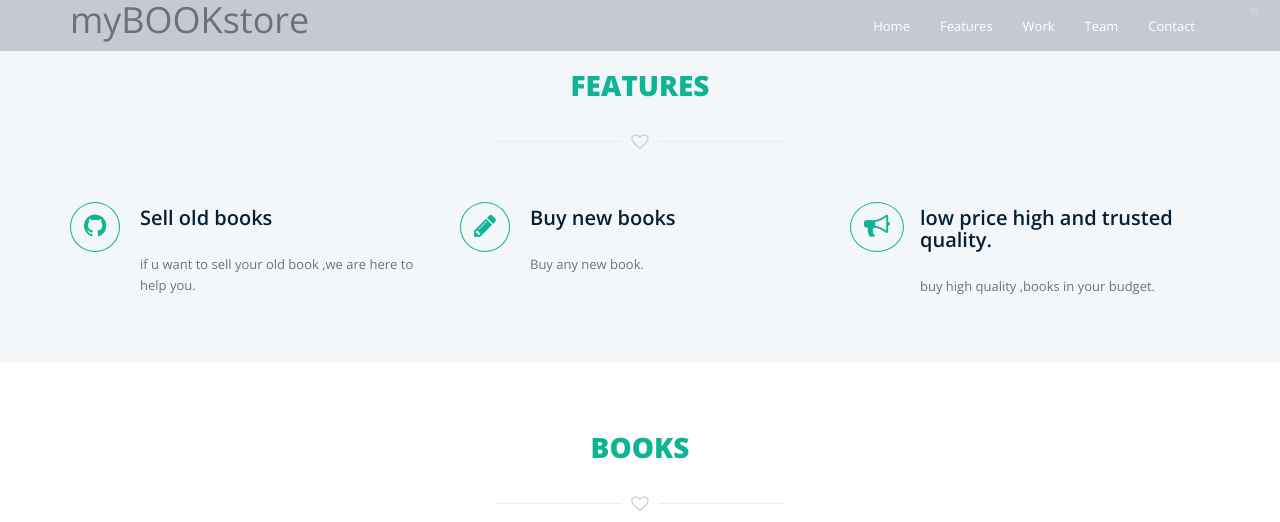
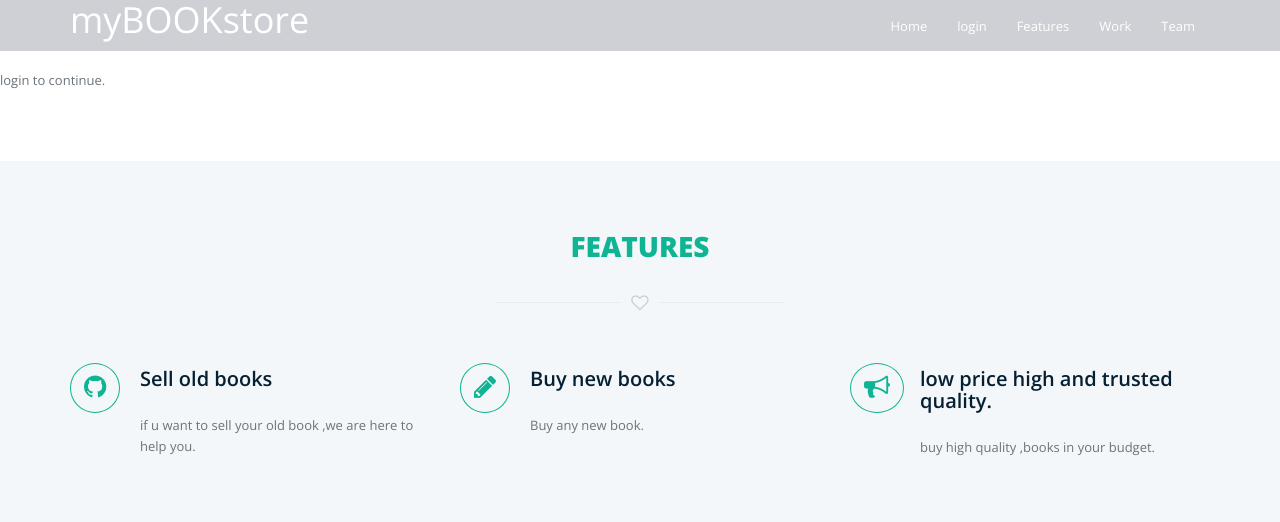
Before and after one commit to malikabhishek273/mybookstore, a PHP site: page / in a window 1280 px wide. Shown: the top 522 px of the page. Run offline with PHP 8.4, Linux system fonts and the light colour scheme; some libraries are stand-ins or nearby versions.

Commit message:
newindex.php

```diff
--- a/mybookstore/index.php
+++ b/mybookstore/index.php
@@ -9,7 +9,7 @@
 		<!-- Always force latest IE rendering engine or request Chrome Frame -->
         <meta http-equiv="X-UA-Compatible" content="IE=edge,chrome=1">
 		<!-- Page Title -->
-        <title>Themefisher.Free Bootstrap3 based HTML5 Templates</title>
+        <title>myBOOKstore</title>
 		<!-- Meta Description -->
         <meta name="description" content="Blue One Page Creative HTML5 Template">
         <meta name="keywords" content="one page, single page, onepage, responsive, parallax, creative, business, html5, css3, css3 animation">
@@ -63,7 +63,7 @@
 					<!-- /responsive nav button -->
 
 					<!-- logo -->
-                   <h1 >myBOOKstore</h1>
+                    <h1 ><a href="index.php">myBOOKstore</a></h1>
 					<!-- /logo -->
                 </div>
 
@@ -71,10 +71,10 @@
                 <nav class="collapse navbar-collapse navbar-right" role="navigation">
                     <ul id="nav" class="nav navbar-nav">
                         <li class="current"><a href="#body">Home</a></li>
+                        <li><a href="#login">login</a></li>
                         <li><a href="#features">Features</a></li>
                         <li><a href="#works">Work</a></li>
                         <li><a href="#team">Team</a></li>
-                        <li><a href="http://google.com">Contact</a></li>
                     </ul>
                 </nav>
 				<!-- /main nav -->
@@ -147,7 +147,9 @@
         <!--
         End Home SliderEnd
         ==================================== -->
-
+		<section id="login">
+        login to continue.
+        </section>
         <!--
         Features
         ==================================== -->
```
